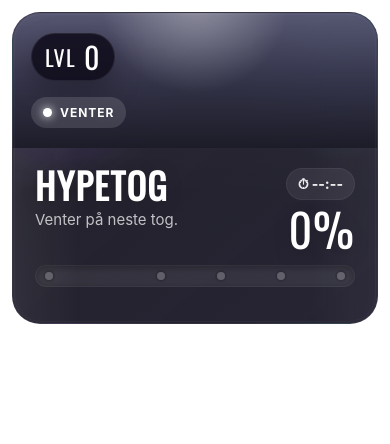
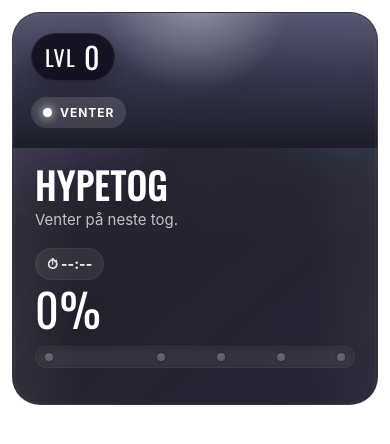
Before and after one commit to Egentlig/hype, a plain HTML site: page index.html in a window 390 px wide. Drawn offline with nearby package versions, Linux system fonts and the light colour scheme; no server answers.

Commit message:
Nytt forsøk

```diff
--- a/index.html
+++ b/index.html
@@ -31,7 +31,8 @@
         html,
         body {
             margin: 0;
-            background-color: #FFFFFF;
+            background: transparent !important;
+            background-color: transparent !important;
             color: var(--text);
             overflow: hidden;
             font-family: Inter, system-ui, -apple-system, BlinkMacSystemFont, "Segoe UI", sans-serif;
@@ -375,9 +376,16 @@
                 gap: 16px;
             }
 
-            .top-row,
+            .top-row {
+                grid-template-columns: 1fr;
+                display: grid;
+            }
 
-            .metrics,
+            .metrics {
+                align-items: flex-start;
+                justify-self: start;
+                text-align: left;
+            }
         }
     </style>
 </head>
```
